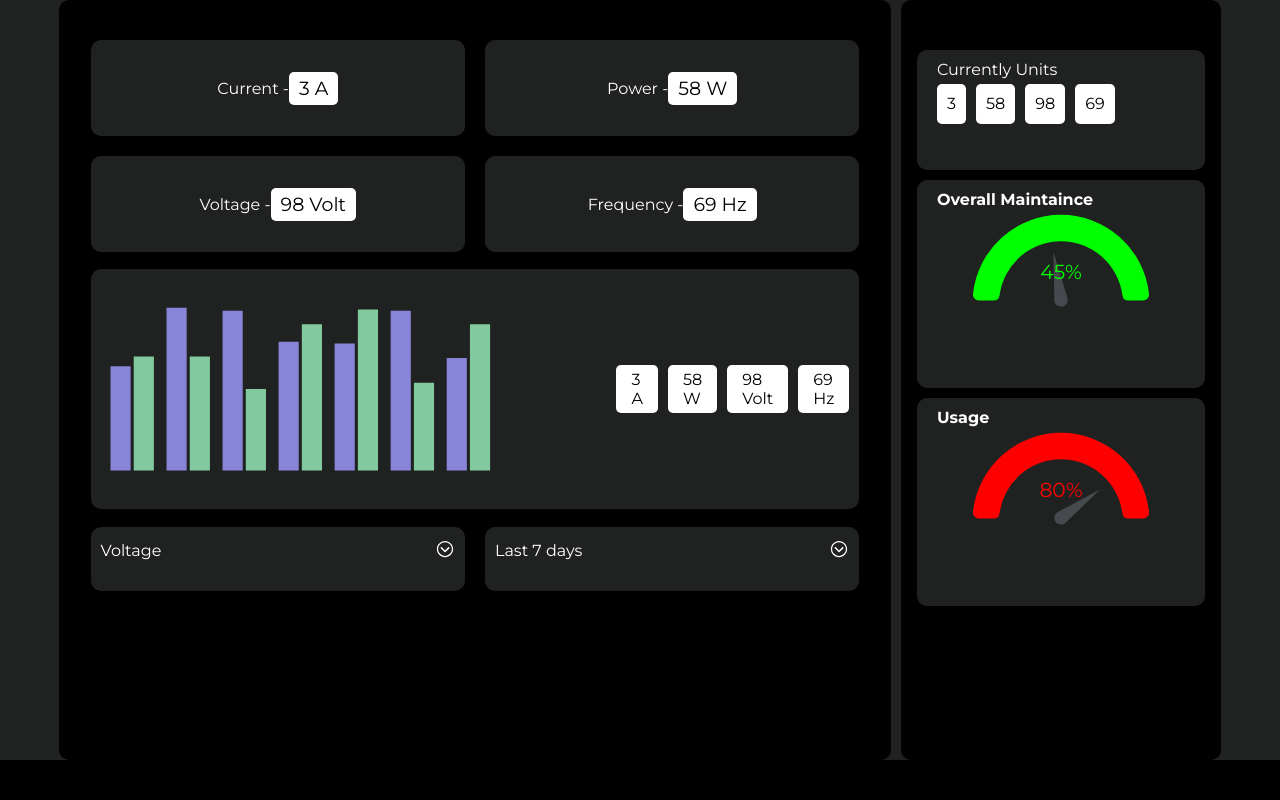
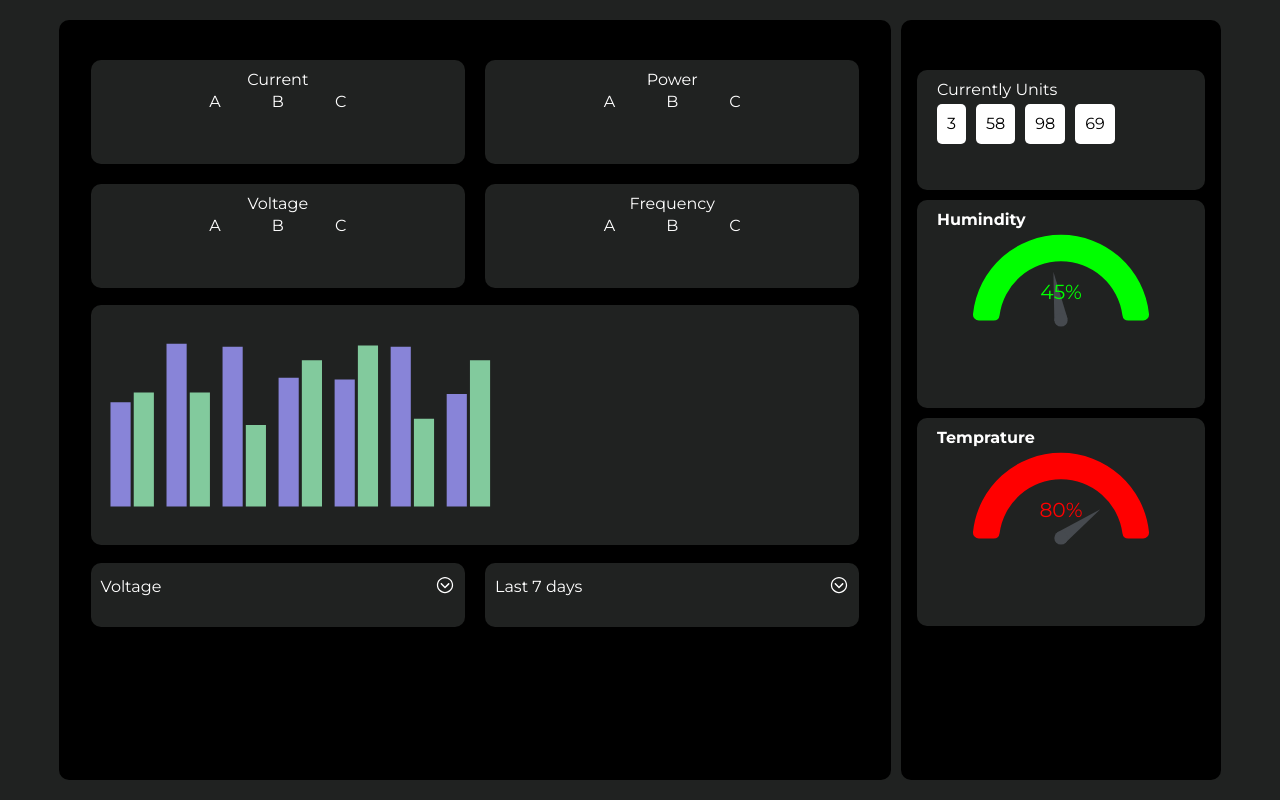
Before and after one commit to QASIMMIRZA-007/SupplyManagementGraph, a React (Vite) app: page / in a window 1280 px wide. Built offline with nearby package versions, Linux system fonts and the light colour scheme.

Commit message:
changes added

```diff
--- a/src/Components/MainLayout.jsx
+++ b/src/Components/MainLayout.jsx
@@ -67,22 +67,42 @@ function MainLayout() {
               <div className="flex al  jc">
                 <div className={style.box}>
                   <div className={`${style.boxData}`}></div>
-                  Current -
-                  <span className="miniBox">
+                  Current
+                  <div className="d-flex al-c jc-sp">
+                   <div>A</div>
+                    <div>B</div>
+                    <div>C</div>
+                  </div>
+                  {/* <span className="miniBox">
                     {data.value1.value} {data.value1.unit}
-                  </span>
+                  </span> */}
                 </div>
                 <div className={style.box}>
                   {" "}
-                  Power -<span className="miniBox">{data.value2.value} {data.value2.unit} </span>{" "}
+                  Power
+                  <div className="d-flex al-c jc-sp">
+                   <div>A</div>
+                    <div>B</div>
+                    <div>C</div>
+                  </div>
                 </div>
               </div>
               <div className="flex al  jc">
                 <div className={style.box}>
-                  Voltage -<span className="miniBox">{data.value3.value}  {data.value3.unit}</span>
+                  Voltage
+                  <div className="d-flex al-c jc-sp">
+                   <div>A</div>
+                    <div>B</div>
+                    <div>C</div>
+                  </div>
                 </div>
                 <div className={style.box}>
-                  Frequency -<span className="miniBox">{data.value4.value} {data.value4.unit}</span>
+                  Frequency
+                  <div className="d-flex al-c jc-sp">
+                   <div>A</div>
+                    <div>B</div>
+                    <div>C</div>
+                  </div>
                 </div>
               </div>
               <div className={style.bigBox}>
@@ -99,13 +119,13 @@ function MainLayout() {
                   <div className={style.innerRect}>
                     {selectedOption}
                     <ul style={{ display: isListVisible ? "block" : "none" }}>
-                      <li onClick={() => handleOptionSelect("Voltage")}>
-                        Voltage
-                      </li>
                       <li onClick={() => handleOptionSelect("Current")}>
                         Current
                       </li>
-                      <li onClick={() => handleOptionSelect("Power")}>Power</li>
+                      <li onClick={() => handleOptionSelect("Power")}>
+                        Power
+                      </li>
+                      <li onClick={() => handleOptionSelect("Frequency")}>Frequency</li>
                     </ul>
                     <span>
                       {" "}
@@ -117,8 +137,8 @@ function MainLayout() {
                   <div className={style.innerRect}>
                     {selectedHistory}
                     <ul style={{ display: history ? "block" : "none" }}>
-                      <li onClick={() => handleHistorySelect("Last Hour ")}>
-                        Last Hour
+                      <li onClick={() => handleHistorySelect("Last  7 days ")}>
+                        Last  7 days
                       </li>
                       <li onClick={() => handleHistorySelect("Today ")}>
                         Today
@@ -155,11 +175,11 @@ function MainLayout() {
                 </form>
               </div>
               <div className={style.box}>
-                <b>Overall Maintaince</b>
+                <b>Humindity</b>
                 <NeedleChart2 />
               </div>
               <div className={style.box}>
-              <b>Usage</b>
+              <b>Temprature</b>
                 <NeedleChart4 />
               </div>
             </div>
--- a/src/Components/mainLayout.module.scss
+++ b/src/Components/mainLayout.module.scss
@@ -6,7 +6,7 @@
 
   .layout {
     width: 100%;
-    // height: 100vh;
+    height: 100vh;
     background: #202221;
     display: flex;
     gap: 10px;
@@ -28,13 +28,14 @@
 
         .box {
           width: 45%;
-          height: 12vh;
+          height: 13vh;
           background: #202221;
           border-radius: 10px;
           margin: 10px 10px 10px 10px;
           padding: 10px;
           display: flex;
-          justify-content: center;
+          // justify-content: center;
+          flex-direction: column;
           align-items: center;
 
           /* General Styles for .box */
@@ -55,6 +56,7 @@
           /* General Styles for .bigBox */
 
           .innerBigBox {
+            visibility: hidden;
             display: flex;
             gap: 10px;
 
--- a/src/index.scss
+++ b/src/index.scss
@@ -48,3 +48,9 @@ ul{
   height: 15vh !important;
   background: red;
 }
+.d-flex{
+display: flex;
+align-items: center;
+gap: 51px;
+padding-top: 3px;
+}
```
